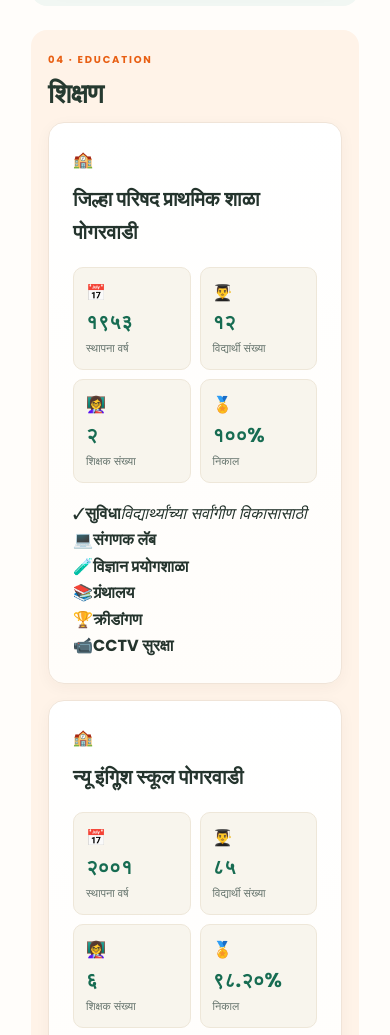
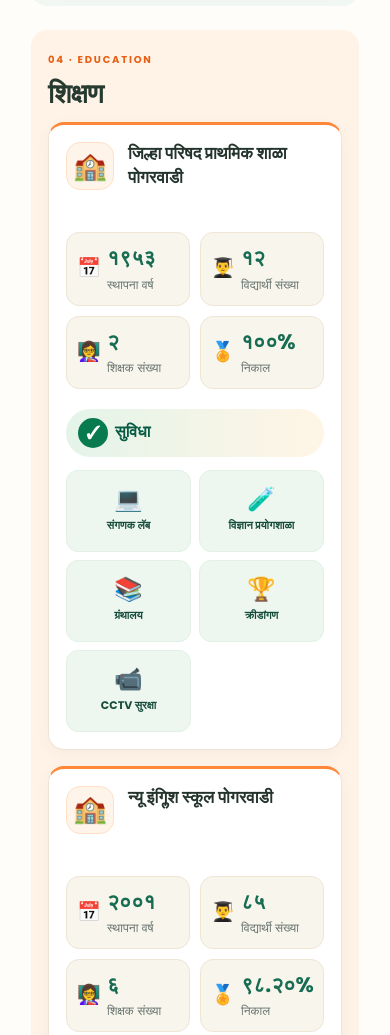
Before and after one commit to Digitalsourabh-in/digitalgav, a plain HTML site: page villages/pogarwadi.html in a window 390 px wide. Shown: the part 5381-6416 px from the top of the page. Drawn offline with Linux system fonts and the light colour scheme; a web font is replaced by a local one.

Commit message:
Add responsive education section styling

```diff
--- a/village-page.css
+++ b/village-page.css
@@ -757,3 +757,25 @@ body{font-family:'Poppins','Hind Vadodara',sans-serif;letter-spacing:.05px}
   #agriculture-schemes .portal-grid{grid-template-columns:1fr !important;gap:12px}
   #agriculture-schemes .portal-card{min-height:0;padding:19px 17px}
 }
+
+
+/* Education cards inspired by the supplied visual reference */
+.school-card{padding:22px;border-top:3px solid #ff8738;background:#fff}
+.school-title{display:flex;align-items:center;gap:14px;min-height:72px}
+.school-title h3{margin:0;font-size:clamp(17px,1.7vw,22px);line-height:1.4}
+.school-icon{width:62px;height:62px;flex:0 0 62px;display:grid;place-items:center;border-radius:14px;background:#fff4e9;border:1px solid #ffe0c7;font-size:34px}
+.school-card .mini-facts{margin:18px 0 20px;gap:10px}
+.school-card .mini-facts>div{position:relative;min-height:72px;padding:12px 12px 10px 48px;background:#f8f5ed;border:1px solid #eee5d5;border-radius:13px}
+.school-card .mini-facts b{font-size:21px;line-height:1.25}
+.school-card .mini-facts small{font-size:12px;margin-top:3px}
+.fact-icon{position:absolute;left:13px;top:19px;font-size:23px}
+.facilities-heading{display:flex;align-items:center;gap:10px;margin:8px 0 13px;padding:9px 12px;border-radius:30px;background:linear-gradient(90deg,#e4f4e9,#fff5e6);color:#075b43}
+.facilities-heading>span{width:30px;height:30px;display:grid;place-items:center;border-radius:50%;background:#087a50;color:#fff;font-weight:900;font-size:18px}
+.facilities-heading strong{font-size:16px;white-space:nowrap}
+.facilities-heading em{font-style:normal;font-size:12px;font-weight:600;color:#28664e}
+.facility-list{display:grid;grid-template-columns:repeat(5,minmax(0,1fr));gap:8px}
+.facility-list>div{min-width:0;min-height:82px;padding:10px 5px;display:flex;flex-direction:column;align-items:center;justify-content:center;gap:7px;text-align:center;background:#edf7ef;border:1px solid #e2f0e5;border-radius:12px}
+.facility-list span{font-size:23px;line-height:1}
+.facility-list b{font-size:11px;line-height:1.35;color:#174c3d}
+@media(max-width:700px){.school-card{padding:17px}.facility-list{grid-template-columns:repeat(3,minmax(0,1fr))}.facilities-heading em{font-size:11px}}
+@media(max-width:420px){.school-title{align-items:flex-start}.school-icon{width:48px;height:48px;flex-basis:48px;font-size:27px}.school-card .mini-facts>div{padding-left:40px}.fact-icon{left:10px;font-size:19px}.facilities-heading{gap:7px}.facilities-heading em{display:none}.facility-list{grid-template-columns:repeat(2,minmax(0,1fr))}}
```
